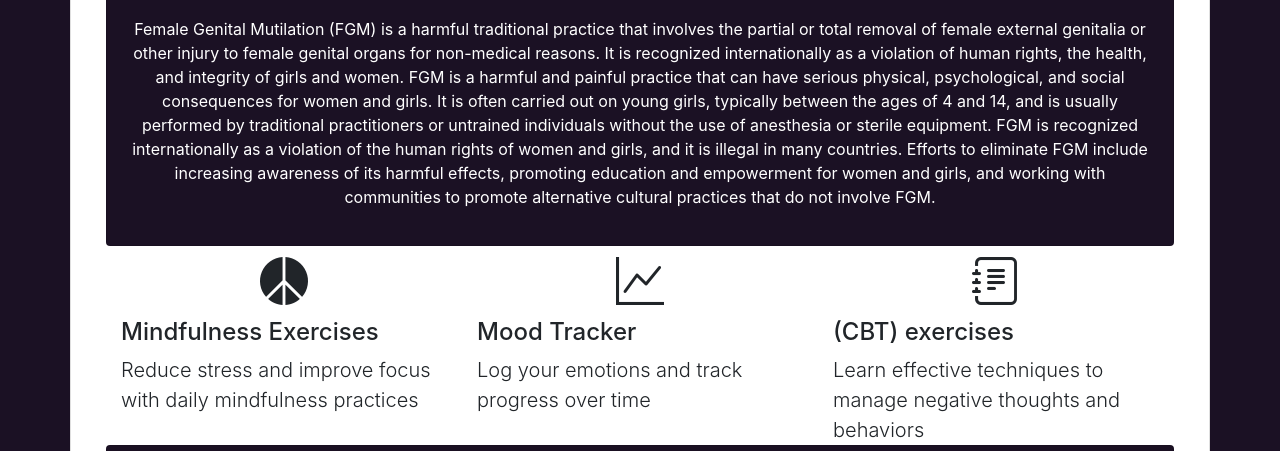
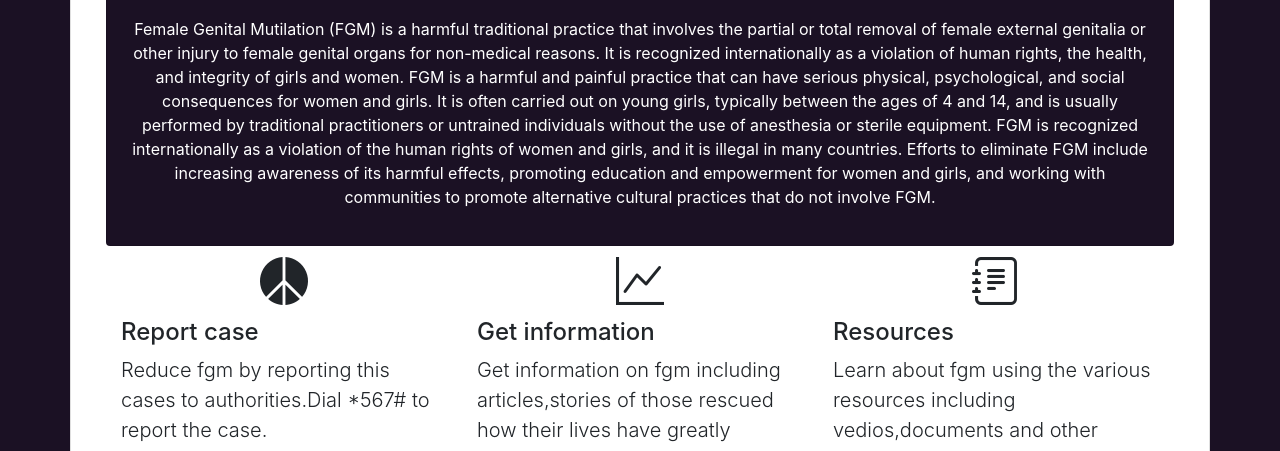
Before and after one commit to alexkemboi/zerofgm, a plain HTML site: page index.html in a window 1280 px wide. Shown: the part 178-629 px from the top of the page. Drawn offline with nearby package versions, Linux system fonts and the light colour scheme.

Commit message:
changed the cards in the homepage

```diff
--- a/index.html
+++ b/index.html
@@ -100,10 +100,9 @@
                     <div class="features-icons-icon d-flex">
                       <i class="bi bi-peace-fill fa-3x m-auto textColor"></i>
                     </div>
-                    <h4 class="textColor">Mindfulness Exercises</h4>
+                    <h4 class="textColor">Report case</h4>
                     <p class="lead mb-0 textColor">
-                      Reduce stress and improve focus with daily mindfulness
-                      practices
+                      Reduce fgm by reporting this cases to authorities.Dial *567# to report the case.
                     </p>
                   </div>
                 </div>
@@ -112,9 +111,9 @@
                     <div class="features-icons-icon d-flex">
                       <i class="bi bi-graph-up fa-3x  m-auto textColor"></i>
                     </div>
-                    <h4 class="textColor">Mood Tracker</h4>
+                    <h4 class="textColor">Get information</h4>
                     <p class="lead mb-0 textColor">
-                      Log your emotions and track progress over time
+                     Get information on fgm including articles,stories of those rescued how their lives have greatly changed
                     </p>
                   </div>
                 </div>
@@ -123,10 +122,9 @@
                     <div class="features-icons-icon d-flex">
                       <i class="bi bi-journal-text fa-3x  m-auto textColor"></i>
                     </div>
-                    <h4 class="textColor">(CBT) exercises</h4>
+                    <h4 class="textColor">Resources</h4>
                     <p class="lead mb-0 textColor">
-                      Learn effective techniques to manage negative thoughts and
-                      behaviors
+                      Learn about fgm using the various resources including vedios,documents and other resources.
                     </p>
                   </div>
                 </div>
```
